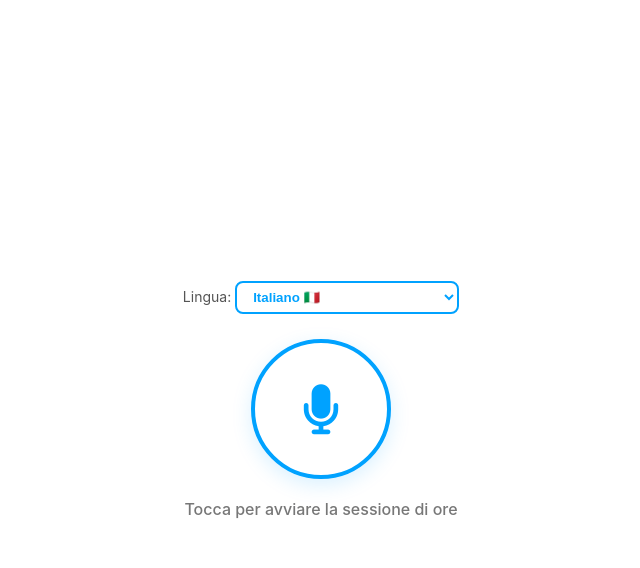
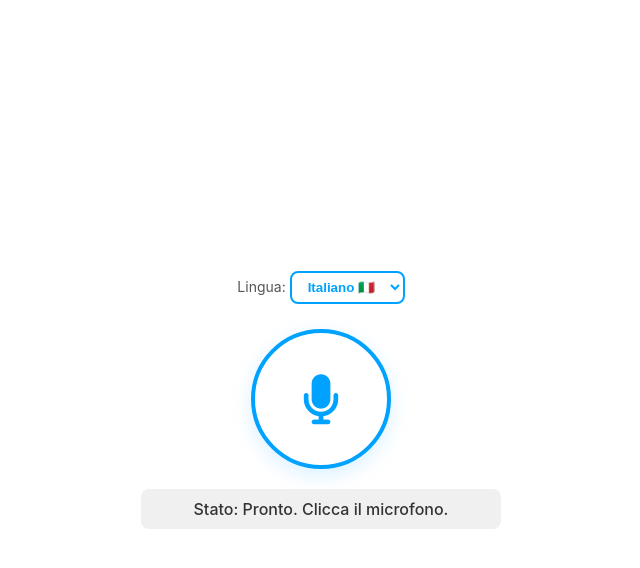
Before and after one commit to Di0000000000/App-registrazione, a Flask app: page / in a window 1280 px wide. Shown: the top 568 px of the page, without its empty margins (319-959 px from the left). Run offline with Flask 3, Linux system fonts and the light colour scheme.

Commit message:
Revise index.html for audio recorder enhancements
Updated the HTML structure and JavaScript functionality for the audio recorder interface. Changed the title and improved user feedback messages.

```diff
--- a/App-registrazione/templates/index.html
+++ b/App-registrazione/templates/index.html
@@ -3,7 +3,7 @@
 <head>
     <meta charset="UTF-8">
     <meta name="viewport" content="width=device-width, initial-scale=1.0">
-    <title>Registratore Vocale Continuo</title>
+    <title>Test Diagnostico Registratore</title>
     <link rel="stylesheet" href="https://cdnjs.cloudflare.com/ajax/libs/font-awesome/6.4.0/css/all.min.css">
     <style>
         * { box-sizing: border-box; margin: 0; padding: 0; }
@@ -28,7 +28,7 @@
             transition: all 0.3s ease; box-shadow: 0 6px 20px rgba(0, 162, 255, 0.15);
         }
         .record-btn.recording { background-color: #00a2ff; color: #ffffff; animation: pulse 1.5s infinite; }
-        #status { margin-top: 20px; font-size: 16px; color: #777777; font-weight: 500; }
+        #status { margin-top: 20px; font-size: 16px; color: #333; font-weight: 500; background: #f0f0f0; padding: 10px; border-radius: 8px; width: 100%; }
     </style>
 </head>
 <body>
@@ -38,11 +38,10 @@
             <select id="langSelect">
                 <option value="it">Italiano 🇮🇹</option>
                 <option value="en">Inglese 🇬🇧</option>
-                <option value="auto">Rileva Automaticamente ✨</option>
             </select>
         </div>
         <button id="recordBtn" class="record-btn"><i class="fa-solid fa-microphone"></i></button>
-        <p id="status">Tocca per avviare la sessione di ore</p>
+        <p id="status">Stato: Pronto. Clicca il microfono.</p>
     </div>
 
     <script>
@@ -52,63 +51,67 @@
         let mediaRecorder;
         let isRecording = false;
 
+        // Controlla subito se il browser blocca il microfono per colpa di HTTP/HTTPS
+        if (!navigator.mediaDevices || !navigator.mediaDevices.getUserMedia) {
+            statusText.innerHTML = "<span style='color:red;'>⚠️ ERRORE SICUREZZA: Il browser blocca il microfono. Assicurati che l'indirizzo del sito inizi con HTTPS:// e non con HTTP://</span>";
+        }
+
         recordBtn.addEventListener('click', async () => {
             if (!isRecording) {
+                statusText.innerText = "Stato: Richiesta accesso microfono...";
                 try {
                     const stream = await navigator.mediaDevices.getUserMedia({ audio: true });
+                    statusText.innerText = "Stato: Microfono attivo! Configurazione formato...";
 
-                    // Trova il formato ottimale supportato dal dispositivo (iPhone usa mp4, Android usa webm)
                     let options = { mimeType: 'audio/webm;codecs=opus' };
-                    if (!MediaRecorder.isTypeSupported(options.mimeType)) {
-                        options = { mimeType: 'audio/mp4' };
-                    }
-                    if (!MediaRecorder.isTypeSupported(options.mimeType)) {
-                        options = {}; // Lascia scegliere al browser se i precedenti falliscono
-                    }
+                    if (!MediaRecorder.isTypeSupported(options.mimeType)) { options = { mimeType: 'audio/mp4' }; }
+                    if (!MediaRecorder.isTypeSupported(options.mimeType)) { options = {}; }
 
                     mediaRecorder = new MediaRecorder(stream, options);
+                    statusText.innerText = "Stato: Registratore pronto. Avvio flusso...";
 
                     mediaRecorder.ondataavailable = async (event) => {
+                        statusText.innerText = "Stato: Frammento audio catturato! Preparazione invio...";
                         if (event.data && event.data.size > 0) {
                             const formData = new FormData();
-                            // Creiamo il file audio dinamico adattando l'estensione al tipo di telefono
                             const extension = mediaRecorder.mimeType.includes('mp4') ? 'mp4' : 'webm';
-                            const audioBlob = new Blob([event.data], { type: mediaRecorder.mimeType });
-
-                            formData.append('audio', audioBlob, `chunk.${extension}`);
+                            formData.append('audio', event.data, `chunk.${extension}`);
                             formData.append('lang', langSelect.value);
 
-                            statusText.innerText = "Invio blocco audio in corso...";
+                            statusText.innerText = "Stato: Invio audio a Render in corso...";
 
                             fetch('/upload_audio', { method: 'POST', body: formData })
                             .then(res => res.json())
                             .then(data => {
                                 if(data.success) {
-                                    statusText.innerText = "Registrazione attiva... Blocco salvato! 🟢";
+                                    statusText.innerHTML = "Stato: <span style='color:green;'>Dati inviati con successo a Render! 🟢</span>";
                                 } else {
-                                    statusText.innerText = "Errore server nella trascrizione 🔴";
+                                    statusText.innerHTML = "Stato: <span style='color:red;'>Errore interno di Render (" + data.error + ") 🔴</span>";
                                 }
                             })
-                            .catch(err => { statusText.innerText = "Errore di rete nell'invio 🔴"; });
+                            .catch(err => {
+                                statusText.innerHTML = "Stato: <span style='color:red;'>Errore di rete. Render non raggiungibile. 🔴</span>";
+                            });
+                        } else {
+                            statusText.innerText = "Stato: Frammento vuoto catturato (0 bytes).";
                         }
                     };
 
-                    // Sforna l'audio ogni 30 secondi esatti
-                    mediaRecorder.start(30000);
+                    // Sforna dati ogni 15 secondi (più veloce per il test)
+                    mediaRecorder.start(15000);
 
                     isRecording = true;
                     recordBtn.classList.add('recording');
-                    statusText.innerText = "Registrazione attiva... Primo invio tra 30 secondi.";
+                    statusText.innerText = "Stato: In ascolto... Primo invio tra 15 secondi.";
                 } catch (err) {
-                    alert("Attiva il microfono dalle impostazioni del telefono!");
+                    statusText.innerHTML = "<span style='color:red;'>⚠️ Errore microfono: " + err.message + "</span>";
                 }
             } else {
                 mediaRecorder.stop();
                 mediaRecorder.stream.getTracks().forEach(track => track.stop());
                 isRecording = false;
                 recordBtn.classList.remove('recording');
-                statusText.innerText = "Sessione terminata.";
-                setTimeout(() => { statusText.innerText = "Tocca per avviare la sessione di ore"; }, 3000);
+                statusText.innerText = "Stato: Sessione fermata manualmente.";
             }
         });
     </script>
```
